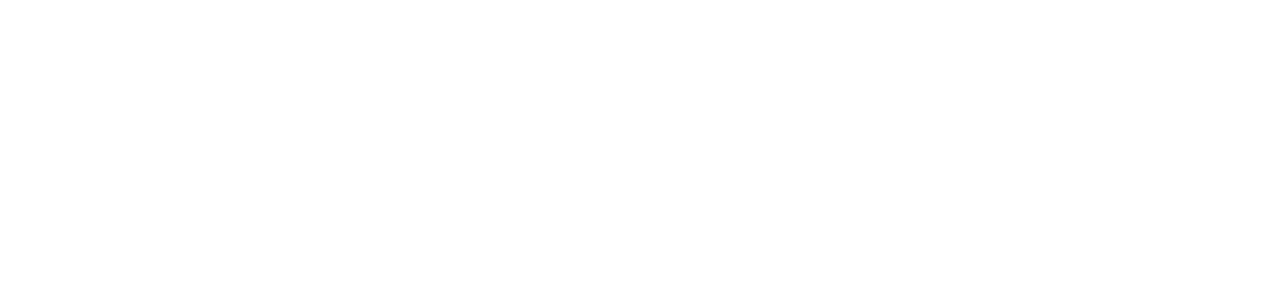
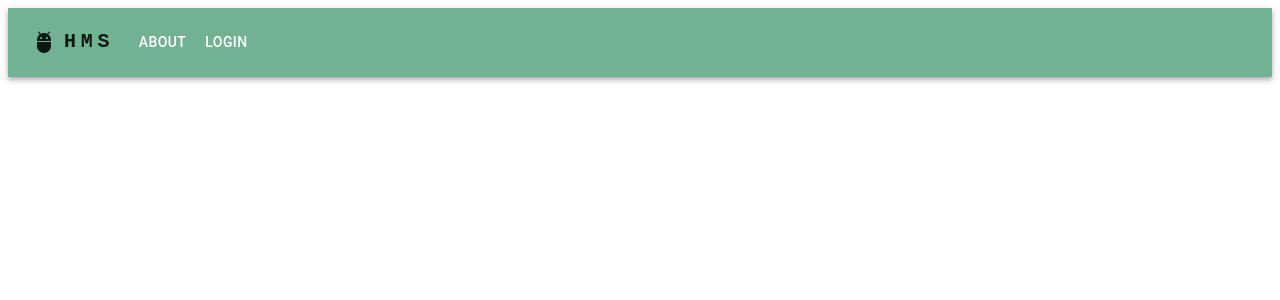
Before and after one commit to hmscps714/Hospital-Management-System, a Next.js app: page /login in a window 1280 px wide. Shown: the top 300 px of the page. Built offline with nearby package versions, Linux system fonts and the light colour scheme.

Commit message:
added navbar to all landing pages

```diff
--- a/pages/login/index.tsx
+++ b/pages/login/index.tsx
@@ -1,9 +1,14 @@
 import React from "react";
 import { ThemeProvider } from "@mui/material";
 import theme from "src/config/theme";
+import NavbarHome from "src/components/NavbarHome";
 
 export const Login = () => {
-  return <ThemeProvider theme={theme}></ThemeProvider>;
+  return (
+    <ThemeProvider theme={theme}>
+      <NavbarHome />
+    </ThemeProvider>
+  );
 };
 
 export default Login;
```
Also changed, not shown: pages/about/index.tsx (+6 -2 lines).
